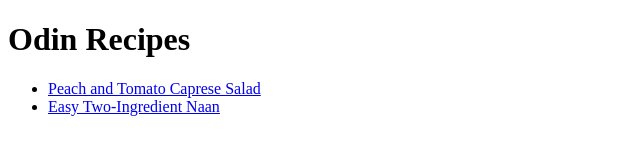
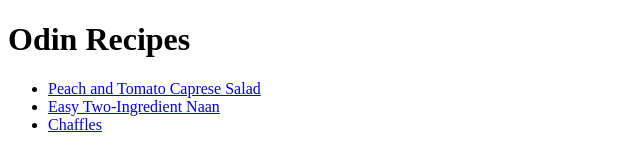
Before and after one commit to mafaldinha3/odin-recipes, a plain HTML site: page index.html in a window 1280 px wide. Shown: the full height of the page, 0-640 px from the left. Drawn offline with Linux system fonts and the light colour scheme.

Commit message:
Add chaffles recipe link to index

```diff
--- a/index.html
+++ b/index.html
@@ -9,6 +9,7 @@
     <ul>
         <li><a href="recipes/peach-caprese.html">Peach and Tomato Caprese Salad</a></li>
         <li><a href="recipes/naan.html">Easy Two-Ingredient Naan</a></li>
+        <li><a href="recipes/chaffles.html">Chaffles</a></li>
     </ul>
 </body>
 </html>
```
